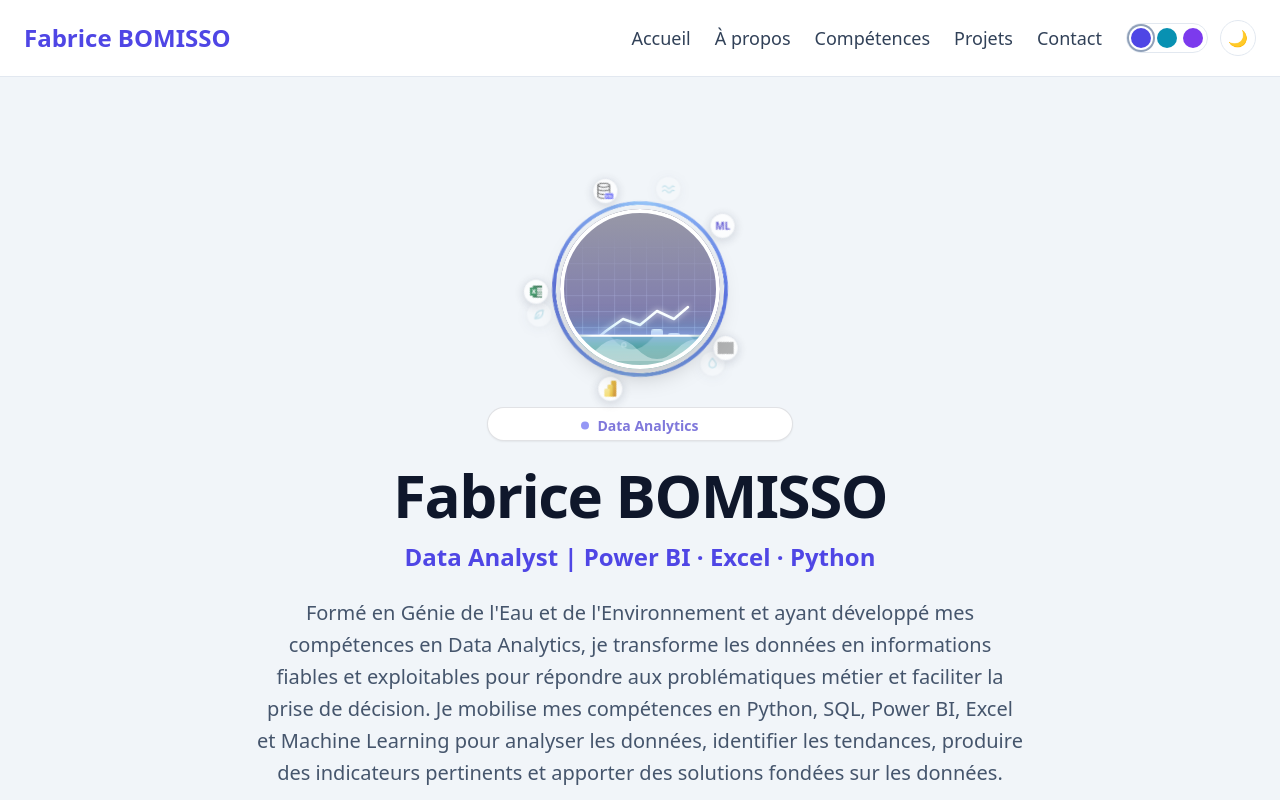
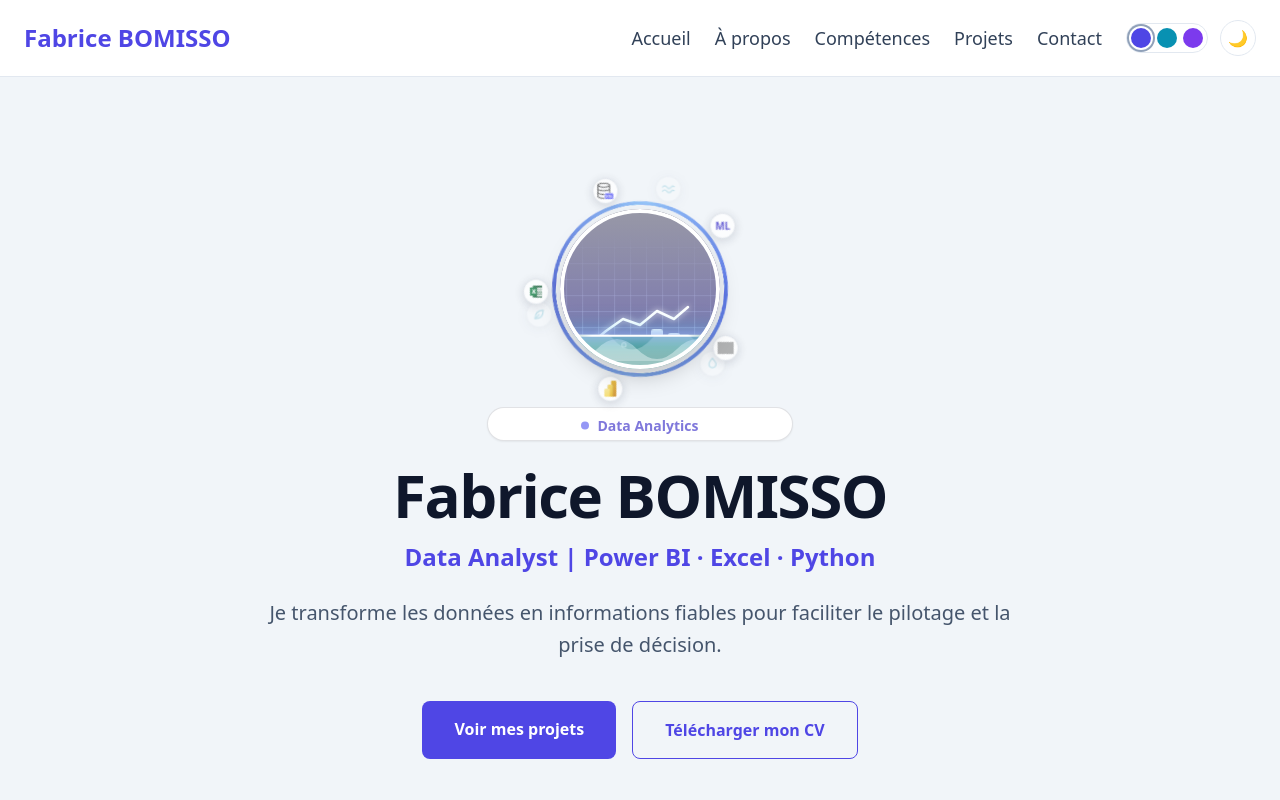
Before and after one commit to fbomisso/fabrice.bomisso-portfolio, a Next.js app: page / in a window 1280 px wide. Shown: the top 800 px of the page. Built offline with nearby package versions, Linux system fonts and the light colour scheme; grey boxes are pictures that could not be loaded.

Commit message:
Raccourcir la description du Hero

```diff
--- a/src/data/profile.ts
+++ b/src/data/profile.ts
@@ -2,7 +2,7 @@
 
 export const profile: Profile = {
   name: 'Fabrice BOMISSO',
-  description: 'Formé en Génie de l\'Eau et de l\'Environnement et ayant développé mes compétences en Data Analytics, je transforme les données en informations fiables et exploitables pour répondre aux problématiques métier et faciliter la prise de décision. Je mobilise mes compétences en Python, SQL, Power BI, Excel et Machine Learning pour analyser les données, identifier les tendances, produire des indicateurs pertinents et apporter des solutions fondées sur les données.',
+  description: 'Je transforme les données en informations fiables pour faciliter le pilotage et la prise de décision.',
   title: 'Data Analyst | Power BI · Excel · Python',
   photo: '/img/photo.jpeg',
   cv: '/documents/cv/CV_Tibo_Fabrice_Bomisso_Data_Analyst.pdf',
```
